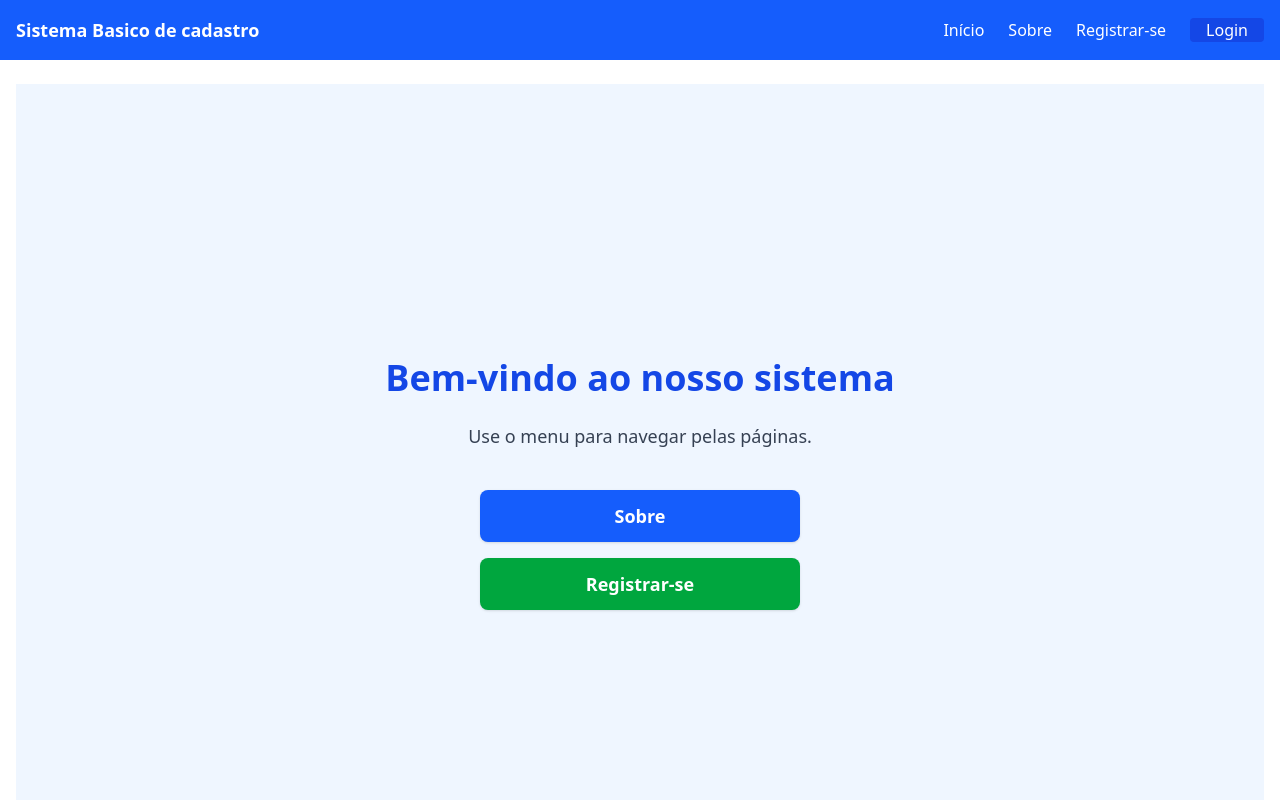
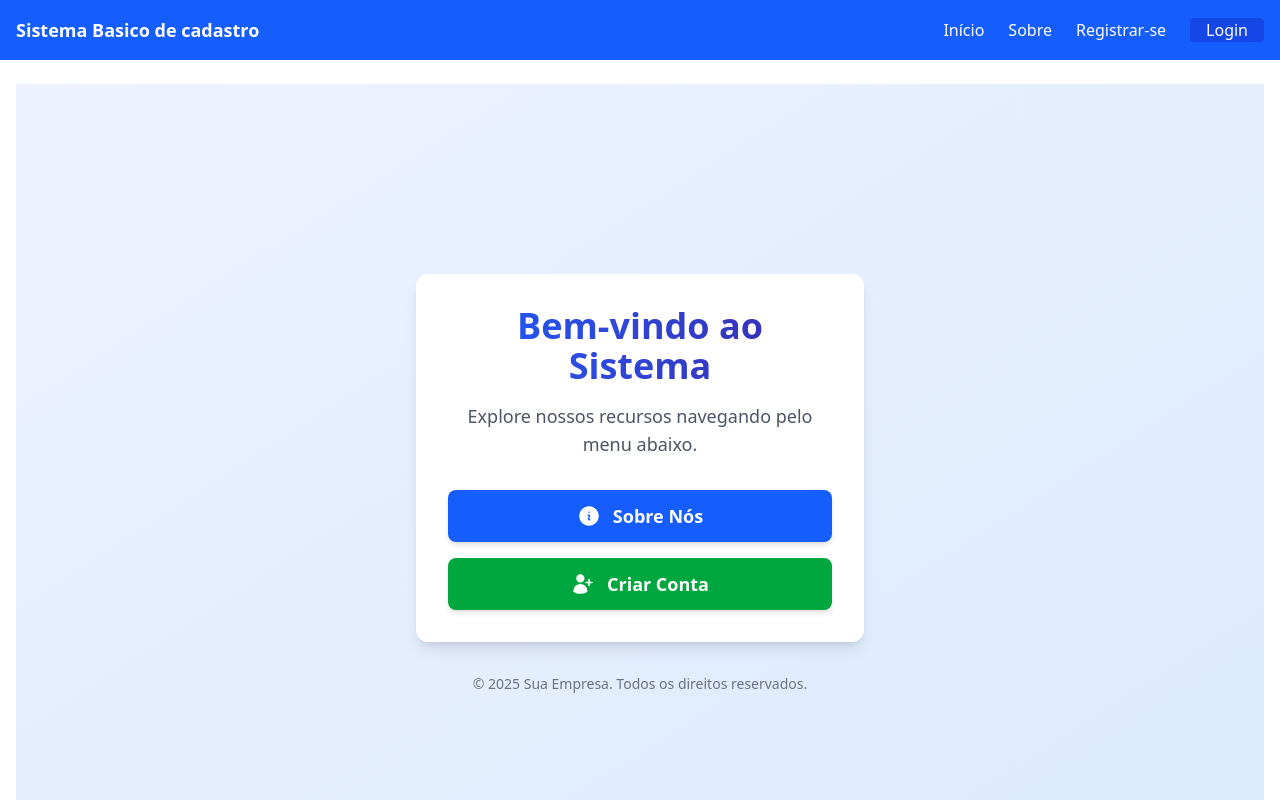
Before and after one commit to joaodutra7/plataforma-curriculo-vue, a Vue app: page / in a window 1280 px wide. Shown: the top 800 px of the page. Built offline with nearby package versions, Linux system fonts and the light colour scheme.

Commit message:
Carregando..

```diff
--- a/package.json
+++ b/package.json
@@ -9,6 +9,7 @@
     "preview": "vite preview"
   },
   "dependencies": {
+    "@heroicons/vue": "^2.2.0",
     "@tailwindcss/vite": "^4.1.10",
     "axios": "^1.10.0",
     "bcryptjs": "^3.0.2",
--- a/src/components/AboutPage.vue
+++ b/src/components/AboutPage.vue
@@ -33,7 +33,7 @@ export default {
         return;
       }
       try {
-        await axios.post("http://localhost:5000/api/messages", { message: this.message });
+        await axios.post("/api/messages", { message: this.message });
         this.message = "";
         alert("Mensagem enviada com sucesso!");
       } catch (error) {
--- a/src/components/HomePage.vue
+++ b/src/components/HomePage.vue
@@ -1,20 +1,44 @@
 <template>
-  <div class="min-h-screen flex flex-col justify-center items-center bg-blue-50">
-    <h1 class="text-4xl font-extrabold mb-6 text-blue-700">Bem-vindo ao nosso sistema</h1>
-    <p class="mb-10 text-lg text-gray-700">Use o menu para navegar pelas páginas.</p>
-    <div class="flex flex-col gap-4 w-full max-w-xs">
+  <div class="min-h-screen flex flex-col justify-center items-center bg-gradient-to-br from-indigo-50 to-blue-100 p-4">
+
+    <div class="w-full max-w-md p-8 space-y-8 bg-white rounded-xl shadow-lg">
+
+      <div class="text-center">
+        <h1 class="text-4xl font-extrabold text-transparent bg-clip-text bg-gradient-to-r from-blue-600 to-indigo-800">
+          Bem-vindo ao Sistema
+        </h1>
+        <p class="mt-4 text-lg text-gray-600">
+          Explore nossos recursos navegando pelo menu abaixo.
+        </p>
+      </div>
+
+      <div class="flex flex-col gap-4">
         <router-link
           to="/about"
-        class="block w-full py-3 rounded-lg bg-blue-600 text-white text-lg font-semibold text-center shadow hover:bg-blue-700 transition"
+          class="group flex items-center justify-center w-full py-3 px-4 rounded-lg bg-blue-600 text-white text-lg font-semibold text-center shadow-md hover:bg-blue-700 focus:outline-none focus:ring-2 focus:ring-offset-2 focus:ring-blue-500 transition-all duration-300 ease-in-out transform hover:scale-105"
         >
-        Sobre
+          <InformationCircleIcon class="h-6 w-6 mr-3 transition-transform duration-300 group-hover:rotate-12" />
+          Sobre Nós
         </router-link>
+
         <router-link
           to="/register"
-        class="block w-full py-3 rounded-lg bg-green-600 text-white text-lg font-semibold text-center shadow hover:bg-green-700 transition"
+          class="group flex items-center justify-center w-full py-3 px-4 rounded-lg bg-green-600 text-white text-lg font-semibold text-center shadow-md hover:bg-green-700 focus:outline-none focus:ring-2 focus:ring-offset-2 focus:ring-green-500 transition-all duration-300 ease-in-out transform hover:scale-105"
         >
-        Registrar-se
+          <UserPlusIcon class="h-6 w-6 mr-3 transition-transform duration-300 group-hover:scale-110" />
+          Criar Conta
         </router-link>
       </div>
+
+    </div>
+
+    <footer class="mt-8 text-center text-sm text-gray-500">
+        <p>&copy; 2025 Sua Empresa. Todos os direitos reservados.</p>
+    </footer>
+
   </div>
 </template>
+
+<script setup>
+import { InformationCircleIcon, UserPlusIcon } from '@heroicons/vue/24/solid';
+</script>
--- a/src/components/LoginPage.vue
+++ b/src/components/LoginPage.vue
@@ -44,7 +44,7 @@ export default {
     async login() {
       this.error = "";
       try {
-        const res = await axios.post("http://localhost:5000/api/auth/login", {
+        const res = await axios.post("/api/auth/login", {
           email: this.email,
           password: this.password,
         });
--- a/src/components/ProfilePage.vue
+++ b/src/components/ProfilePage.vue
@@ -31,7 +31,7 @@ export default {
       return;
     }
     try {
-      const response = await axios.get("http://localhost:5000/api/users/me", {
+      const response = await axios.get("/api/users/me", {
         headers: { Authorization: `Bearer ${token}` },
       });
       this.user = response.data;
--- a/src/components/RegisterPage.vue
+++ b/src/components/RegisterPage.vue
@@ -33,7 +33,7 @@ export default {
   methods: {
     async registerUser() {
       try {
-        const response = await axios.post("http://localhost:5000/api/auth/register", {
+        const response = await axios.post("/api/auth/register", {
           name: this.name,
           address: this.address,
           email: this.email,
```
Also changed, not shown: vercel.json (added), 2 other files (tests, documents, lock files or other folders). Lines whose indentation alone changed are shown as unchanged.
